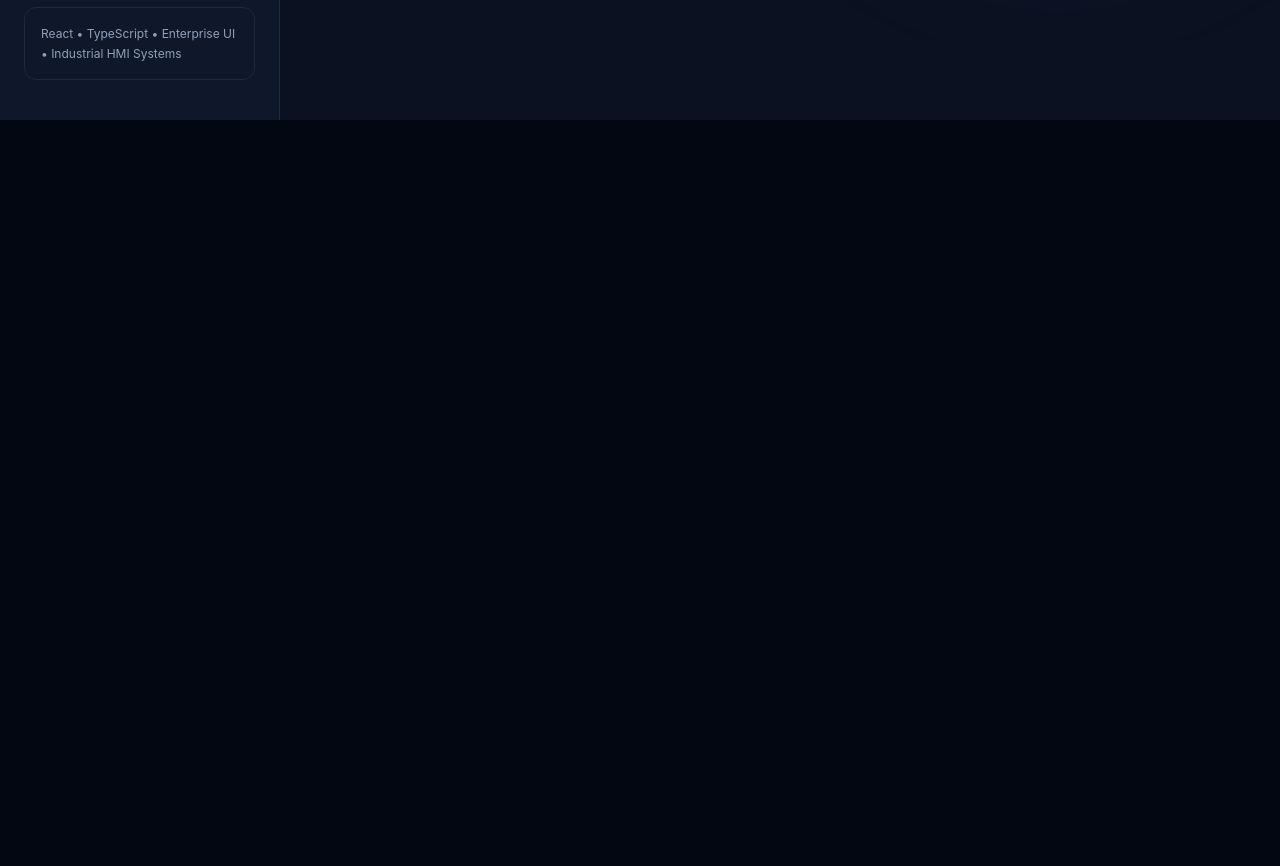
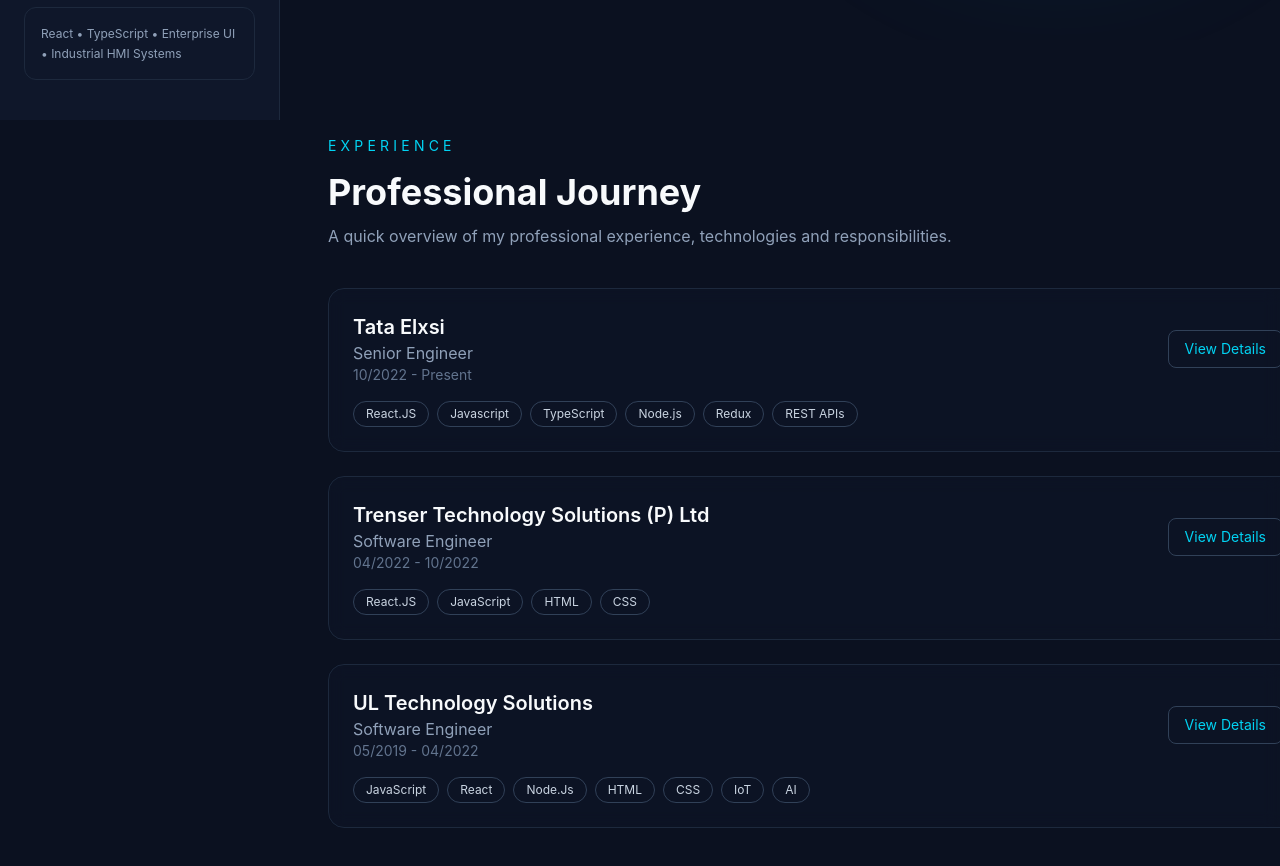
Before and after one commit to vaisakh149/portfolio_vaisakh, a React (Vite) app: page / in a window 1280 px wide. Shown: the part 680-1546 px from the top of the page. Before the commit the page ends 800 px from the top, so only its background shows below. Built offline with nearby package versions, Linux system fonts and the light colour scheme.

Commit message:
experience add

```diff
--- /dev/null
+++ b/src/modules/home/ExperienceCard.tsx
@@ -0,0 +1,67 @@
+import { useState } from "react";
+
+type ExperienceCardProps = {
+  company: string;
+  role: string;
+  duration: string;
+  techStack: string[];
+  details: string[];
+};
+
+export default function ExperienceCard({
+  company,
+  role,
+  duration,
+  techStack,
+  details,
+}: ExperienceCardProps) {
+  const [expanded, setExpanded] = useState(false);
+
+  return (
+    <div className="rounded-2xl border border-slate-800 bg-slate-900/40 p-6 backdrop-blur">
+      <div className="flex flex-col gap-2 md:flex-row md:items-center md:justify-between">
+        <div>
+          <h3 className="text-xl font-semibold text-white">
+            {company}
+          </h3>
+
+          <p className="text-slate-400">
+            {role}
+          </p>
+
+          <p className="text-sm text-slate-500">
+            {duration}
+          </p>
+        </div>
+
+        <button
+          onClick={() => setExpanded(!expanded)}
+          className="rounded-lg border border-slate-700 px-4 py-2 text-sm text-cyan-400 transition hover:border-cyan-400"
+        >
+          {expanded ? "Hide Details" : "View Details"}
+        </button>
+      </div>
+
+      <div className="mt-4 flex flex-wrap gap-2">
+        {techStack.map((tech) => (
+          <span
+            key={tech}
+            className="rounded-full border border-slate-700 px-3 py-1 text-xs text-slate-300"
+          >
+            {tech}
+          </span>
+        ))}
+      </div>
+
+      {expanded && (
+        <div className="mt-6 border-t border-slate-800 pt-4">
+          <ul className="space-y-3 text-slate-400">
+            {details.map((item) => (
+              <li key={item}>• {item}</li>
+            ))}
+          </ul>
+        </div>
+      )}
+    </div>
+  );
+}
--- /dev/null
+++ b/src/modules/home/ExperienceSection.tsx
@@ -0,0 +1,85 @@
+import ExperienceCard from "./ExperienceCard";
+
+const experiences = [
+  {
+    company: "Tata Elxsi",
+    role: "Senior Engineer",
+    duration: "10/2022 - Present",
+    techStack: [
+      "React.JS","Javascript",
+      "TypeScript",
+      "Node.js",
+      "Redux",
+      "REST APIs",
+    ],
+    details: [
+      "Working on industrial monitoring and control systems",
+      "Developing scalable React applications",
+      "Building reusable component architecture",
+      "API integration and data visualization",
+    ],
+  },
+  {
+    company: "Trenser Technology Solutions (P) Ltd",
+    role: "Software Engineer",
+    duration: "04/2022 - 10/2022",
+      techStack: [
+        "React.JS",
+      "JavaScript",
+      "HTML",
+      "CSS",
+      ,
+    ],
+    details: [
+      "Developed web applications",
+      "Worked on frontend modules",
+      "Collaborated with cross-functional teams",
+    ],
+  },
+  {
+    company: "UL Technology Solutions",
+    role: "Software Engineer",
+    duration: "05/2019 - 04/2022",
+    techStack: [
+      "JavaScript",
+      "React", 'Node.Js',
+      "HTML",
+      "CSS","IoT",'AI'
+    ],
+    details: [
+      "Worked on enterprise web applications",
+      "Implemented UI enhancements",
+      "Improved application performance",
+    ],
+  }
+];
+
+export default function ExperienceSection() {
+  return (
+    <section className="mt-24">
+      <div className="mb-10">
+        <p className="text-sm uppercase tracking-[0.3em] text-cyan-400">
+          Experience
+        </p>
+
+        <h2 className="mt-4 text-3xl font-bold text-white sm:text-4xl">
+          Professional Journey
+        </h2>
+
+        <p className="mt-3 max-w-2xl text-slate-400">
+          A quick overview of my professional experience,
+          technologies and responsibilities.
+        </p>
+      </div>
+
+      <div className="space-y-6">
+        {experiences.map((experience) => (
+          <ExperienceCard
+            key={experience.company}
+            {...experience}
+          />
+        ))}
+      </div>
+    </section>
+  );
+}
--- a/src/pages/Home.tsx
+++ b/src/pages/Home.tsx
@@ -1,10 +1,12 @@
 import MainLayout from "../layouts/MainLayout";
 import HeroSection from "../modules/home/HeroSection";
+import ExperienceSection from "../modules/home/ExperienceSection";
 
 export default function Home() {
   return (
     <MainLayout>
       <HeroSection />
+      <ExperienceSection />
     </MainLayout>
   );
 }
```
